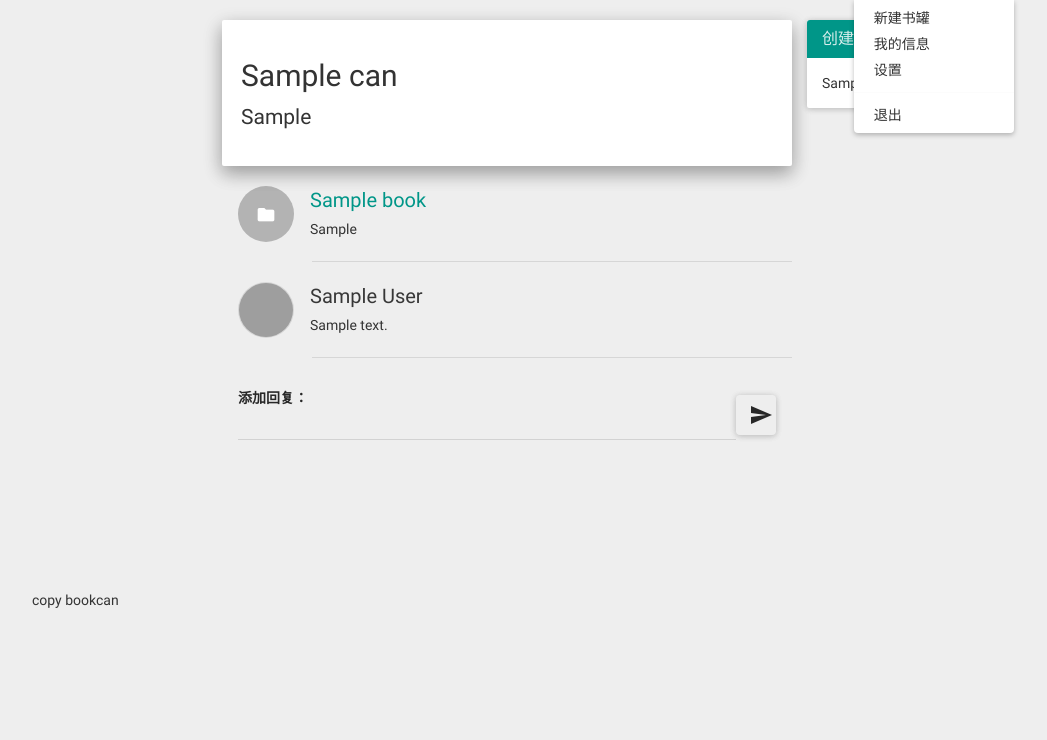
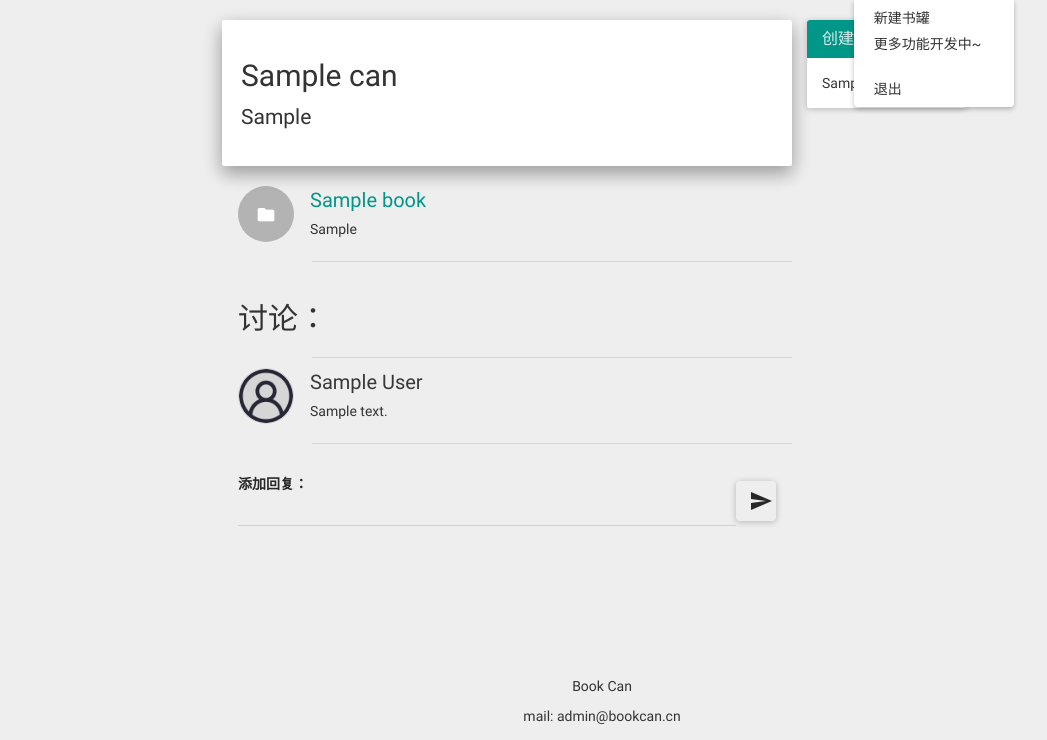
Before and after one commit to lhang/BookCan_V2, a Flask app: page /can/1/1 in a window 1280 px wide, after a click that opens the changed part. Shown: the part 60-800 px from the top of the page, without its empty margins (38-1085 px from the left). Run offline with Flask 2, Linux system fonts and the light colour scheme; a user stored in the database is signed in; tables that the repository leaves empty hold one stand-in row (values such as "Sample post"); some libraries are stand-ins or nearby versions; grey boxes are pictures that could not be loaded.

Commit message:
modify header

```diff
--- a/server/templates/base.html
+++ b/server/templates/base.html
@@ -52,8 +52,9 @@
                               <a href="bootstrap-elements.html" data-target="#" class="dropdown-toggle" data-toggle="dropdown">{{current_user.name}} <b class="caret"></b></a>
                               <ul class="dropdown-menu">
                                   <li><a href="{{url_for('create_can')}}">新建书罐</a></li>
-                                  <li><a href="javascript:void(0)">我的信息</a></li>
-                                  <li><a href="javascript:void(0)">设置</a></li>
+                                  <li><a href="">更多功能开发中~</a></li>
+                                  <!-- <li><a href="javascript:void(0)">我的信息</a></li>
+                                  <li><a href="javascript:void(0)">设置</a></li> -->
                                   <li class="divider"></li>
                                   <li><a href="{{url_for('logout')}}">退出</a></li>
                               </ul>
@@ -112,8 +113,10 @@
         {% endblock %}
 
         <footer style="margin-top: 100;">
-          <div class="container">
-              <p>copy bookcan</p>
+          <div class="container" style="text-align: center;">
+              <p>Book Can</p>
+              <p>mail: admin@bookcan.cn</p>
+
           </div>
         </footer>
 
--- a/server/templates/candetail.html
+++ b/server/templates/candetail.html
@@ -28,10 +28,16 @@
             </div>
             <div class="row">
                 <div class="list-group">
+                  <div class="list-group-item">
+                    <div class="row-content">
+                    <h2>讨论：</h2>
+                    </div>
+                  </div>
+                  <div class="list-group-separator"></div>
                 {% for discuss in discusses %}
                   <div class="list-group-item">
                     <div class="row-picture">
-                      <img class="circle" src="http://lorempixel.com/56/56/people/1" alt="icon">
+                      <img class="circle" src="/static/img/header/iconfont-wozhengchang.png" alt="icon">
                     </div>
                     <div class="row-content">
                       <h4 class="list-group-item-heading">{{discuss.user.name}}</h4>
--- a/server/templates/index.html
+++ b/server/templates/index.html
@@ -9,7 +9,7 @@
             {% for can in book_can %}
               <div class="list-group-item">
                 <div class="row-picture">
-                  <img class="circle" src="http://lorempixel.com/56/56/people/1" alt="icon">
+                  <img class="circle" src="/static/img/can/iconfont-duocengjiegou.png" alt="icon">
                 </div>
                 <div class="row-content">
                   <h4 class="list-group-item-heading"><a class="text-muted" href="{{url_for('can_info', id=can.id, page=1)}}">{{can.name}}</a></h4>
@@ -32,8 +32,8 @@
                       <tbody>
                       {% for book in books %}
                         <tr>
-                          <th scope="row">{{loop.index}}</th>
-                          <td>{{book.name}}</td>
+                          <th scope="row">{{loop.index}}.</th>
+                          <td><a href="{{book.link}}">{{book.name}}</a></td>
                         </tr>
                         {% endfor %}
                       </tbody>
--- a/server/templates/message_board.html
+++ b/server/templates/message_board.html
@@ -3,6 +3,7 @@
 
 <div class="col-sm-8 col-sm-offset-2">
     <h3>新功能开发中~</h3>
+    <h4>如有建议及意见，请发送邮件至：admin@bookcan.cn</h4>
 </div>
 
 {% endblock %}
--- a/server/views.py
+++ b/server/views.py
@@ -21,9 +21,10 @@ ITEM_NUM_PER_PAGE = 30
 @login_manager.user_loader
 def load_user(user_id):
     user = User.query.get(int(user_id))
-    user.latest_login = datetime.now()
-    user.latest_ip = request.remote_addr
-    db.session.commit()
+    if user:
+        user.latest_login = datetime.now()
+        user.latest_ip = request.remote_addr
+        db.session.commit()
     return user
 
 
@@ -102,11 +103,14 @@ def book_info(id):
             db.session.commit()
             btn = request.form.get('btn')
             if btn == u'继续添加':
-                return render_template('add_book.html', form=BookForm(), id=id)
+                form.name.data = None
+                form.link.data = None
+                form.intro.data = None
+                return render_template('add_book.html', form=form, id=id)
             else:
                 return redirect(url_for('can_info', id=id, page=1))
         else:
-            flash('wrong')
+            flash('提交失败，请重新填写')
             return render_template('add_book.html', form=form)
 
 
@@ -136,7 +140,6 @@ def logout():
 
 
 @app.route('/regist', methods=['GET', 'POST'])
-@login_required
 def regist():
     form = RegistForm()
     if request.method == 'GET':
```
Also changed, not shown: manage.py (+7 -1 lines), server/static/img/can/iconfont-duocengjiegou.png (added), server/static/img/header/iconfont-wozhengchang.png (added), 3 other files.
